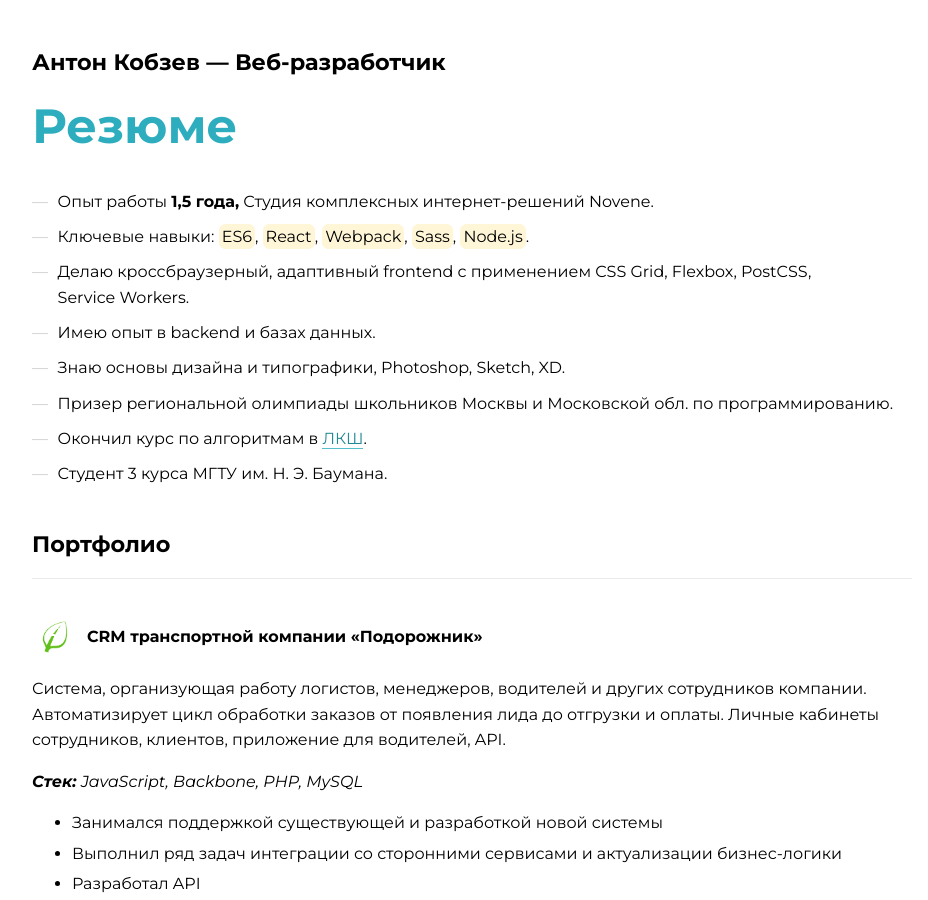
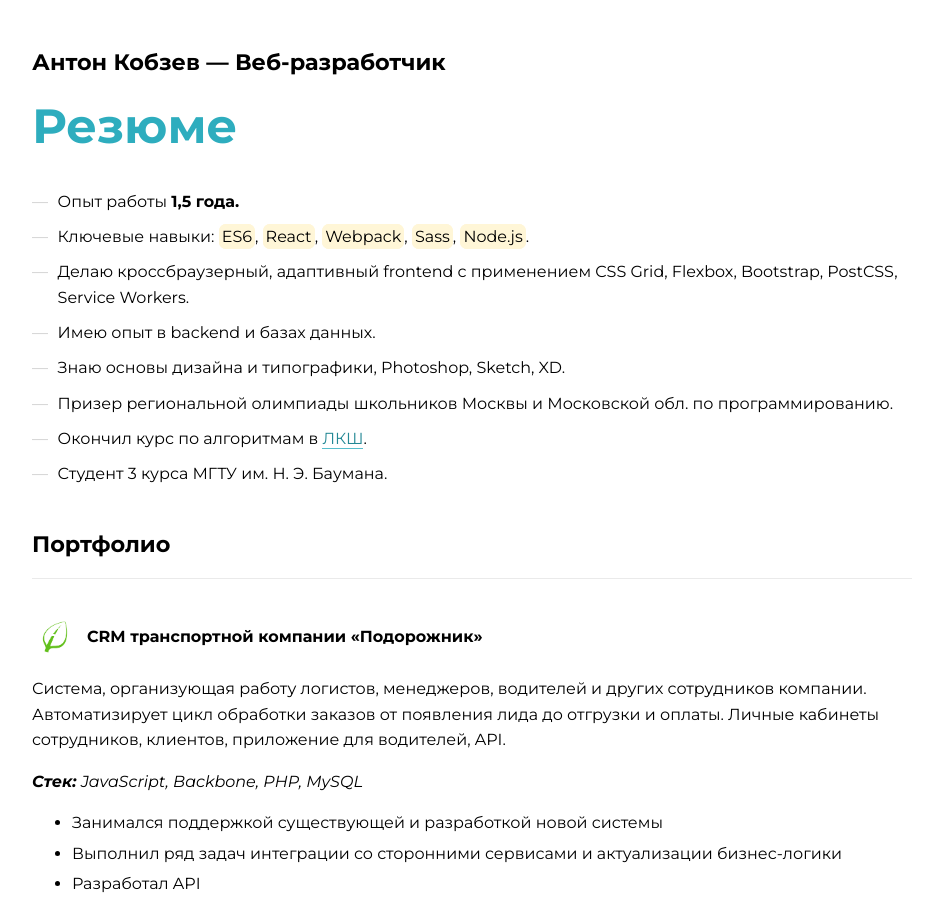
Before and after one commit to kzon/akobzev.com, a Jekyll site: the page built from _posts/2018-08-23-curriculum-vitae.html, in a window 1280 px wide and 900 px high. Shown: the whole window, without its empty margins (168-1096 px from the left). Built offline with Jekyll 4.4.1, drawn with Linux system fonts in a browser that asks for light colours; a style sheet for code colours, icons or effects is not loaded.

Commit message:
Added Bootstrap skill

```diff
--- a/_posts/2018-08-23-curriculum-vitae.html
+++ b/_posts/2018-08-23-curriculum-vitae.html
@@ -7,7 +7,7 @@ title: Антон Кобзев — <nobr>Веб-разработчик</nobr>
     <h2 class="resume__title">Резюме</h2>
     <div class="resume__info">
         <div class="resume__info-item">
-            Опыт работы <b>1,5 года,</b> Студия комплексных интернет-решений Novene.
+            Опыт работы <b>1,5 года.</b>
         </div>
         <div class="resume__info-item">
             Ключевые навыки:
@@ -18,7 +18,7 @@ title: Антон Кобзев — <nobr>Веб-разработчик</nobr>
             <span class="resume__skill">Node.js</span>.
         </div>
         <div class="resume__info-item">
-            Делаю кроссбраузерный, адаптивный frontend с&nbsp;применением CSS Grid, Flexbox, PostCSS, <nobr>Service Workers.</nobr>
+            Делаю кроссбраузерный, адаптивный frontend с&nbsp;применением CSS Grid, Flexbox, Bootstrap, PostCSS, <nobr>Service Workers.</nobr>
         </div>
         <div class="resume__info-item">
             Имею опыт в&nbsp;backend и&nbsp;базах данных.
```
